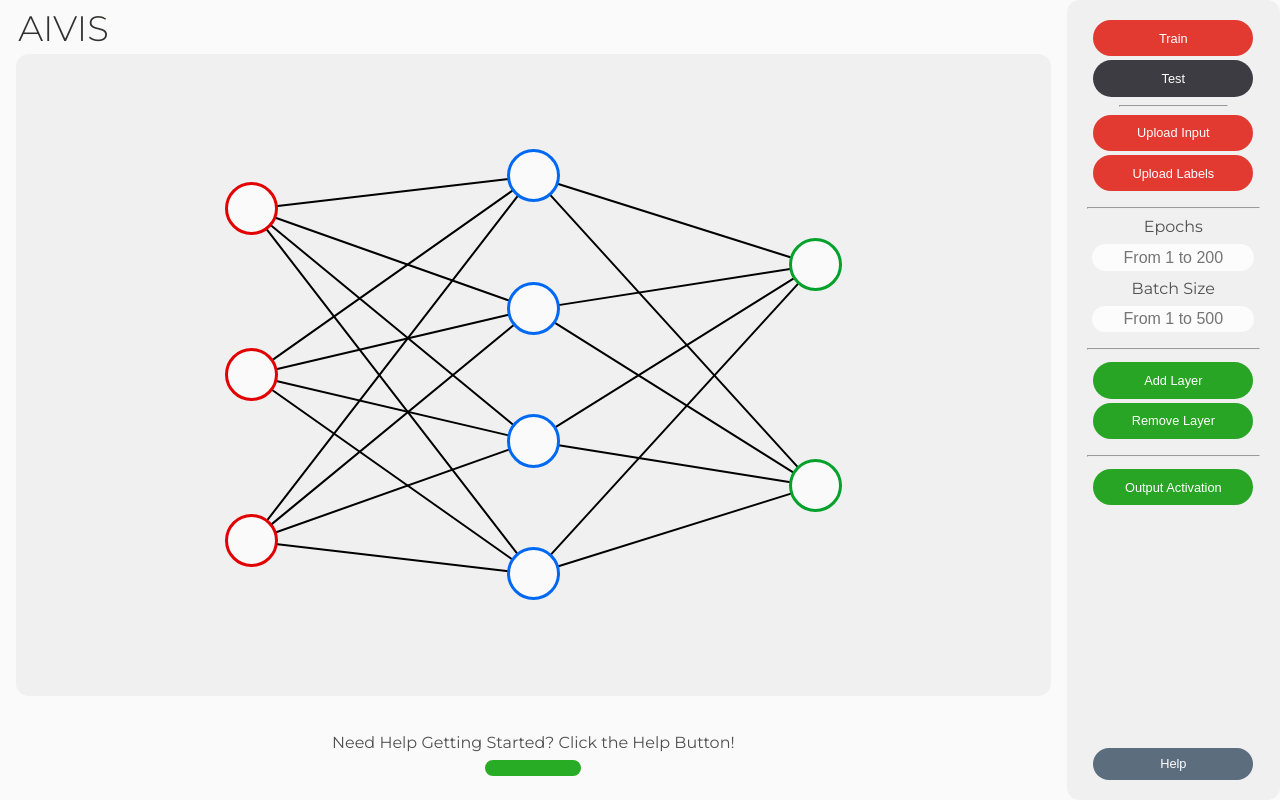
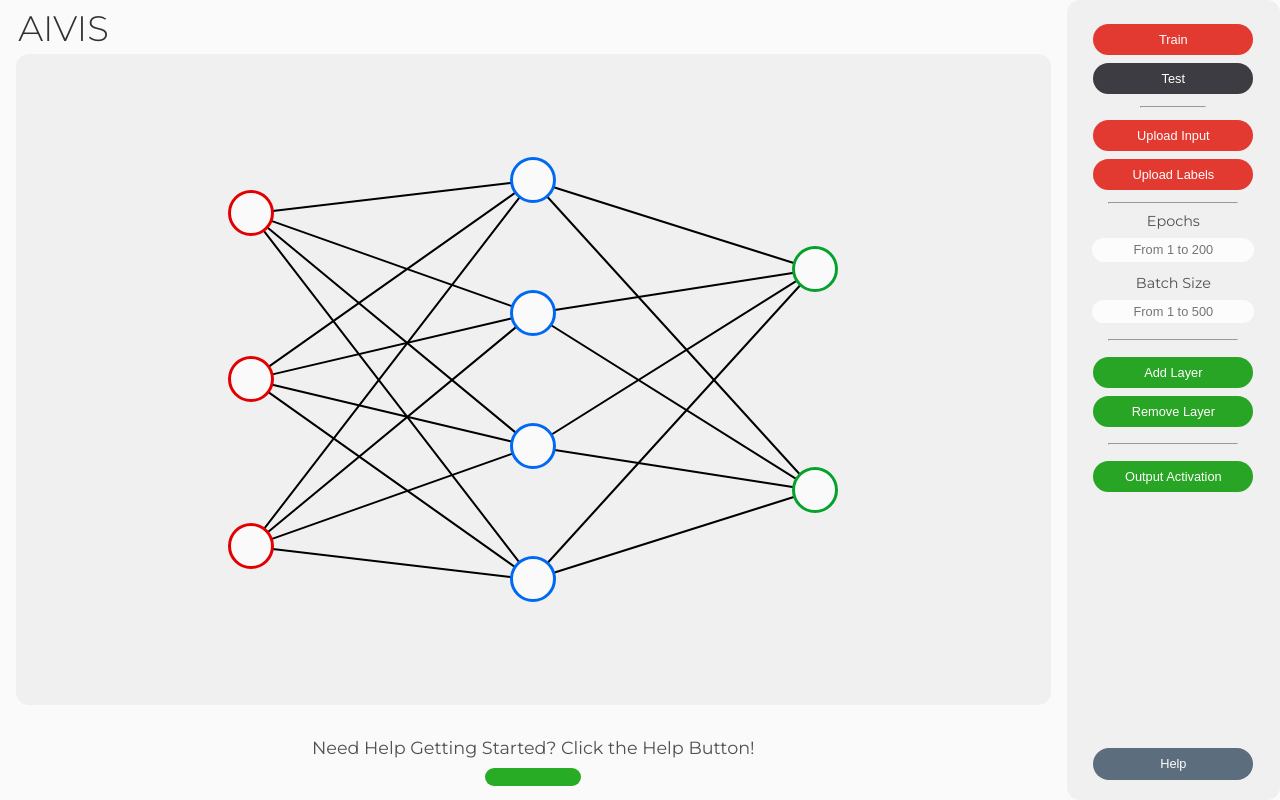
Before and after one commit to LemonFoxmere/AIVIS, a website: page network/editor.html in a window 1280 px wide. Drawn offline with Linux system fonts and the light colour scheme; a script that the page names is missing.

Commit message:
added more spacing

```diff
--- a/network/css/pred-tfjs.css
+++ b/network/css/pred-tfjs.css
@@ -30,12 +30,13 @@
 
 p{
     /* font-size: calc(0.6vh + 0.6vw); */
-    font-size: 100%;
+    font-size: 90%;
     color:rgb(80, 80, 80)
 }
 
 a{
     text-decoration: none;
+    cursor: pointer;
 }
 
 hr{
@@ -54,7 +55,7 @@ input{
     /* height:100%; */
 
     /* font-size: calc(0.6vh + 0.6vw); */
-    font-size: 100%;
+    font-size: 80%;
 
     padding-right:8%;
     padding-left:8%;
@@ -120,6 +121,7 @@ h2{
 
 button{
     outline: none;
+    cursor: pointer;
 
     background-color: #3d3c42;
     border:None;
@@ -132,7 +134,7 @@ button{
     width:75%;
 
     color:white;
-    margin-top: 0.5vh;
+    margin-top: 1vh;
 
     transition: all 230ms cubic-bezier(0.260, 0.050, 0.250, 1.000); /* custom */
 
@@ -214,8 +216,8 @@ button:hover{
 
 .neuron{
     background-color: rgb(250, 250, 250);
-    width:calc(calc(6vw + 14vh) / 4);
-    height:calc(calc(6vw + 14vh) / 4);
+    width:calc(calc(5vw + 12vh) / 4);
+    height:calc(calc(5vw + 12vh) / 4);
     border-radius:1000px;
     border-style:solid;
     border-width: 1%;
--- a/network/editor.html
+++ b/network/editor.html
@@ -43,12 +43,12 @@
             </div>
         </div>
 
-        <div id="progress" style="margin-top:2vh;margin-bottom:3vh; width:90%; height:10%; display: flex; flex-direction: column; align-items: center; justify-content: end">
-            <p style="text-align: center; font-size: 100%; margin:0; margin-bottom: 1vh;" id="status">
+        <div id="progress" style="margin-top:2vh;margin-bottom:1.7vh; width:90%; height:10%; display: flex; flex-direction: column; align-items: center; justify-content: end">
+            <p style="text-align: center; font-size: 110%; margin:0; margin-bottom: 1.3vh;" id="status">
                 Need Help Getting Started? Click the Help Button!
             </p>
             <!-- custom progress bar -->
-            <div class="progressCase" id="trainProgressCase" style="height:2vh">
+            <div class="progressCase" id="trainProgressCase" style="height:2.3vh">
                 <div class="progressBar" id="trainProgressBar"></div>
             </div>
         </div>
@@ -58,40 +58,40 @@
     <div style="border-radius: 13px; width:20vw; background-color:rgb(240, 240, 240); height:100%; display: flex; flex-direction: column; align-items: center; max-width:270px">
         <!-- train test section -->
         <div style="margin-top:2vh; justify-self:start;display:flex; flex-direction:column; align-items:center; justify-content:start; width:100%">
-            <button style="padding-top:5%; padding-bottom:5%" id="trainBtn">Train</button>
-            <button style="padding-top:5%; padding-bottom:5%" id="testBtn">Test</button>
+            <button style="padding-top:1vh; padding-bottom:1vh" id="trainBtn">Train</button>
+            <button style="padding-top:1vh; padding-bottom:1vh" id="testBtn">Test</button>
 
-            <hr style="width:50%; margin:0; margin-top: 1vh; margin-bottom: 0.5vh;">
+            <hr style="width:30%; margin:0; margin-top: 1.5vh; margin-bottom: 0.5vh;">
 
-            <button style="padding-top:5%; padding-bottom:5%" id="uploadTrain" onclick="document.querySelector('#training-input').click();">Upload Inputs</button>
+            <button style="padding-top:1vh; padding-bottom:1vh" id="uploadTrain" onclick="document.querySelector('#training-input').click();">Upload Inputs</button>
             <input id="training-input" type="file" name="name" style="display: none;" />
-            <button style="padding-top:5%; padding-bottom:5%" id="uploadLabel" onclick="document.querySelector('#label-input').click();">Upload Labels</button>
+            <button style="padding-top:1vh; padding-bottom:1vh" id="uploadLabel" onclick="document.querySelector('#label-input').click();">Upload Labels</button>
             <input id="label-input" type="file" name="name" style="display: none;" />
         </div>
 
-        <hr style="width:80%; margin-top: 2vh; margin-bottom:1vh">
+        <hr style="width:60%; margin-top: 1.5vh; margin-bottom:1vh">
 
         <!-- training param section -->
         <div style="text-align:center; justify-self:start;display:flex; flex-direction:column; align-items:center; justify-content:start; width:100%;">
             <!-- <h2 style="margin-bottom:1vh">Training Parameters</h2> -->
             <p style="margin:0; margin-bottom:1vh">Epochs</p>
             <input class="numberInput", style="padding-top:2%; padding-bottom:2%"  placeholder = "From 1 to 200" type="number" id="epochs" name="quantity" min="1" max="200" required>
-            <p style="margin-top:1vh;margin-bottom:1vh">Batch Size</p>
+            <p style="margin-top:1.5vh;margin-bottom:1vh">Batch Size</p>
             <input class="numberInput", style="padding-top:2%; padding-bottom:2%"  placeholder = "From 1 to 500" type="number" id="bsize" name="quantity" min="1" max="500" required>
         </div>
 
-        <hr style="width:80%; margin-top: 2vh; margin-bottom:1vh">
+        <hr style="width:60%; margin-top: 2vh; margin-bottom:1vh">
 
         <!-- special section -->
         <div style="justify-self:start;display:flex; flex-direction:column; align-items:center; justify-content:start; width:100%">
-            <button style="padding-top:5%; padding-bottom:5%; background-color: #28a524" id="addLayer">Add Layer</button>
-            <button style="padding-top:5%; padding-bottom:5%; background-color: #28a524" id="delLayer">Remove Layer</button>
+            <button style="padding-top:1vh; padding-bottom:1vh; background-color: #28a524" id="addLayer">Add Layer</button>
+            <button style="padding-top:1vh; padding-bottom:1vh; background-color: #28a524" id="delLayer">Remove Layer</button>
         </div>
 
-        <hr style="width:80%; margin-top: 2vh; margin-bottom:1vh">
+        <hr style="width:60%; margin-top: 2vh; margin-bottom:1vh">
 
         <div style="justify-self:start;display:flex; flex-direction:column; align-items:center; justify-content:start; width:100%">
-            <button style="padding-top:5%; padding-bottom:5%; background-color: #28a524" id="toggleOutputActivation">Output Activation</button>
+            <button style="padding-top:1vh; padding-bottom:1vh; background-color: #28a524" id="toggleOutputActivation">Output Activation</button>
         </div>
 
         <!-- tutorial section -->
--- a/todo.txt
+++ b/todo.txt
@@ -25,3 +25,4 @@ neruon display on multi-bar
 learn button
     - gives necessary information on neural nets and how to use it
 more dynamic learning button
+show dynamic edge weights thru color
```
